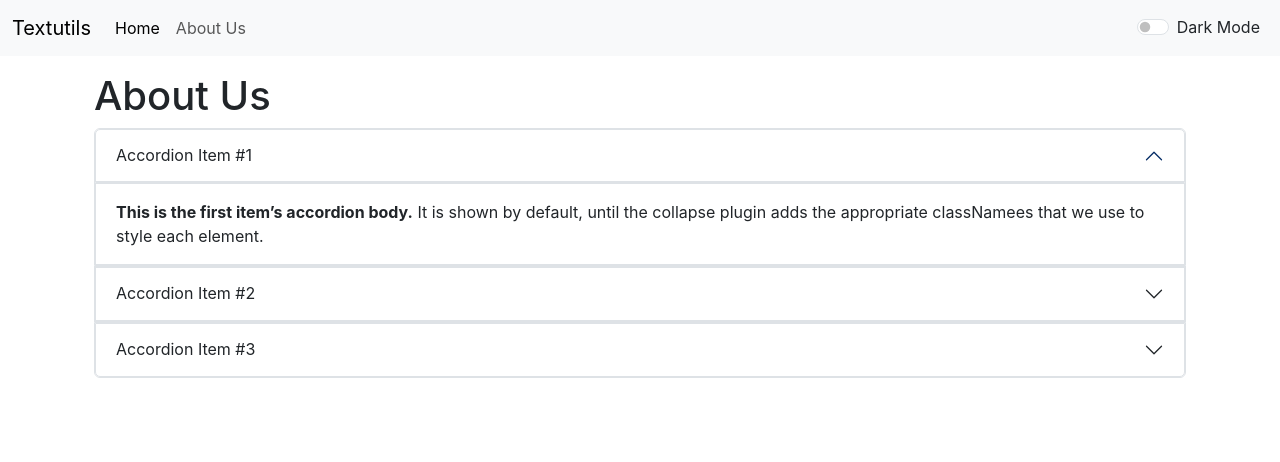
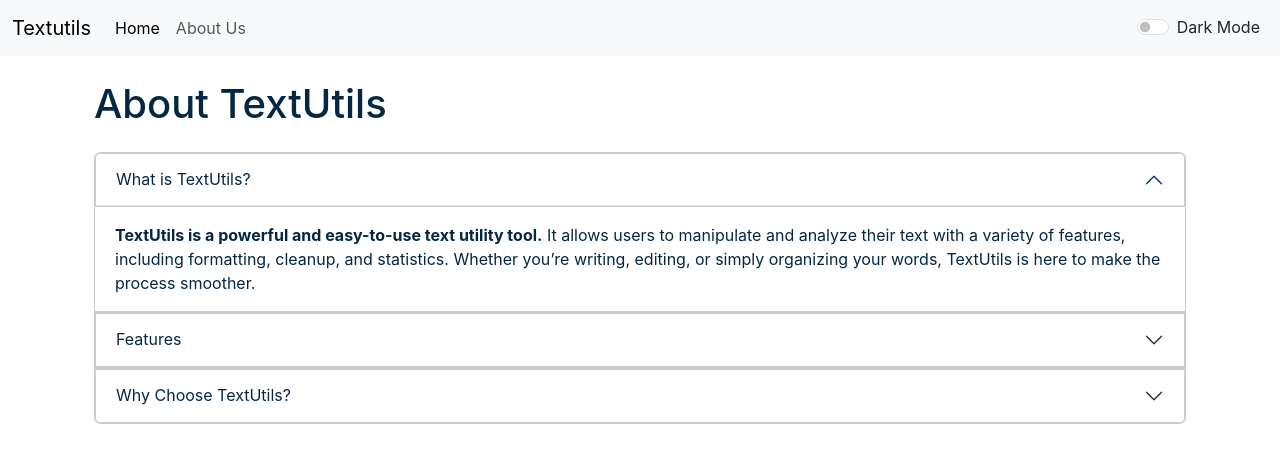
Before and after one commit to CoreTech7704/TEXTUTILS, a React (Create React App) app: page /about in a window 1280 px wide. Shown: the top 462 px of the page. Built offline with nearby package versions, Linux system fonts and the light colour scheme.

Commit message:
About Content update

```diff
--- a/src/componets/About.js
+++ b/src/componets/About.js
@@ -1,59 +1,68 @@
 import React from 'react';
 
 export default function About(props) {
-  // Dynamic style based on the global mode
   const myStyle = {
-    color: props.mode === 'dark' ? 'white' : '#212529',
-    backgroundColor: props.mode === 'dark' ? '#121212' : 'white',
+    color: props.mode === 'dark' ? 'white' : '#042743',
+    backgroundColor: props.mode === 'dark' ? '#1c1c1c' : 'white',
     border: '1px solid',
-    borderColor: props.mode === 'dark' ? 'white' : '#dee2e6',
+    borderColor: props.mode === 'dark' ? 'white' : '#ccc'
   };
 
   return (
-    <div className="container" style={{ color: myStyle.color }}>
-      <h1 className="my-2">About Us</h1>
+    <div className="container my-4" style={{ color: props.mode === 'dark' ? 'white' : '#042743' }}>
+      <h1 className="mb-4">About TextUtils</h1>
       <div className="accordion" id="accordionExample">
+
         {/* Accordion Item 1 */}
         <div className="accordion-item" style={myStyle}>
-          <h2 className="accordion-header">
+          <h2 className="accordion-header" id="headingOne">
             <button className="accordion-button" type="button" style={myStyle} data-bs-toggle="collapse" data-bs-target="#collapseOne" aria-expanded="true" aria-controls="collapseOne">
-              Accordion Item #1
+              What is TextUtils?
             </button>
           </h2>
-          <div id="collapseOne" className="accordion-collapse collapse show" data-bs-parent="#accordionExample">
-            <div className="accordion-body" style={myStyle}>
-              <strong>This is the first item’s accordion body.</strong> It is shown by default, until the collapse plugin adds the appropriate classNamees that we use to style each element.
+          <div id="collapseOne" className="accordion-collapse collapse show" aria-labelledby="headingOne" data-bs-parent="#accordionExample">
+            <div className="accordion-body">
+              <strong>TextUtils is a powerful and easy-to-use text utility tool.</strong> It allows users to manipulate and analyze their text with a variety of features, including formatting, cleanup, and statistics. Whether you’re writing, editing, or simply organizing your words, TextUtils is here to make the process smoother.
             </div>
           </div>
         </div>
 
         {/* Accordion Item 2 */}
         <div className="accordion-item" style={myStyle}>
-          <h2 className="accordion-header">
+          <h2 className="accordion-header" id="headingTwo">
             <button className="accordion-button collapsed" type="button" style={myStyle} data-bs-toggle="collapse" data-bs-target="#collapseTwo" aria-expanded="false" aria-controls="collapseTwo">
-              Accordion Item #2
+              Features
             </button>
           </h2>
-          <div id="collapseTwo" className="accordion-collapse collapse" data-bs-parent="#accordionExample">
-            <div className="accordion-body" style={myStyle}>
-              <strong>This is the second item’s accordion body.</strong> You can modify it as needed.
+          <div id="collapseTwo" className="accordion-collapse collapse" aria-labelledby="headingTwo" data-bs-parent="#accordionExample">
+            <div className="accordion-body">
+              <ul>
+                <li>Convert text to <strong>uppercase</strong> or <strong>lowercase</strong></li>
+                <li><strong>Copy</strong> text to your clipboard with one click</li>
+                <li><strong>Remove extra spaces</strong> to clean up your content</li>
+                <li><strong>Clear</strong> the entire text instantly</li>
+                <li>Real-time <strong>word and character count</strong></li>
+                <li><strong>Reading time estimate</strong> to help you gauge your content</li>
+              </ul>
+              All of this in a fast and responsive interface built with React and Bootstrap.
             </div>
           </div>
         </div>
 
         {/* Accordion Item 3 */}
         <div className="accordion-item" style={myStyle}>
-          <h2 className="accordion-header">
+          <h2 className="accordion-header" id="headingThree">
             <button className="accordion-button collapsed" type="button" style={myStyle} data-bs-toggle="collapse" data-bs-target="#collapseThree" aria-expanded="false" aria-controls="collapseThree">
-              Accordion Item #3
+              Why Choose TextUtils?
             </button>
           </h2>
-          <div id="collapseThree" className="accordion-collapse collapse" data-bs-parent="#accordionExample">
-            <div className="accordion-body" style={myStyle}>
-              <strong>This is the third item’s accordion body.</strong> This is the final placeholder content.
+          <div id="collapseThree" className="accordion-collapse collapse" aria-labelledby="headingThree" data-bs-parent="#accordionExample">
+            <div className="accordion-body">
+              <strong>TextUtils is crafted for simplicity and speed.</strong> Whether you're a student working on assignments, a professional preparing reports, or just someone who deals with lots of text—TextUtils helps you work faster and smarter. Plus, with light and dark mode support, you can personalize the experience to your environment and preference.
             </div>
           </div>
         </div>
+
       </div>
     </div>
   );
```
